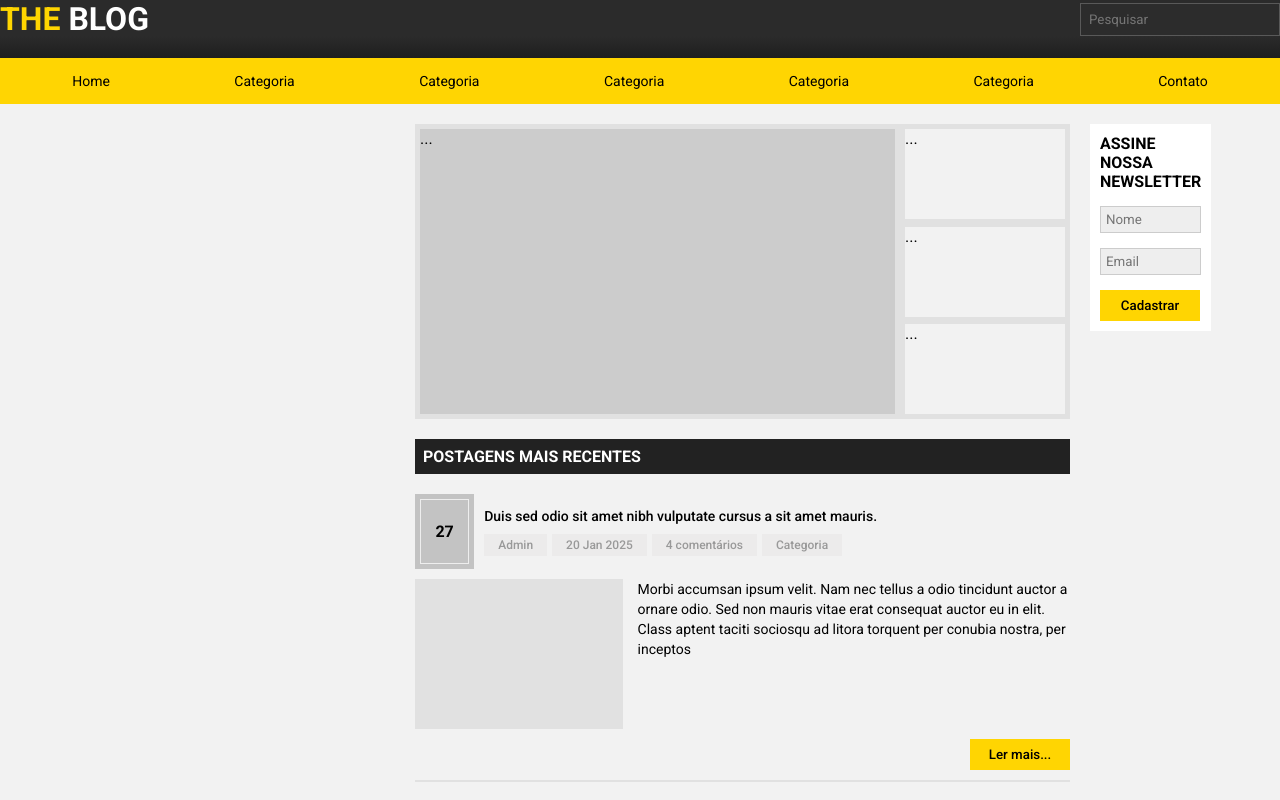
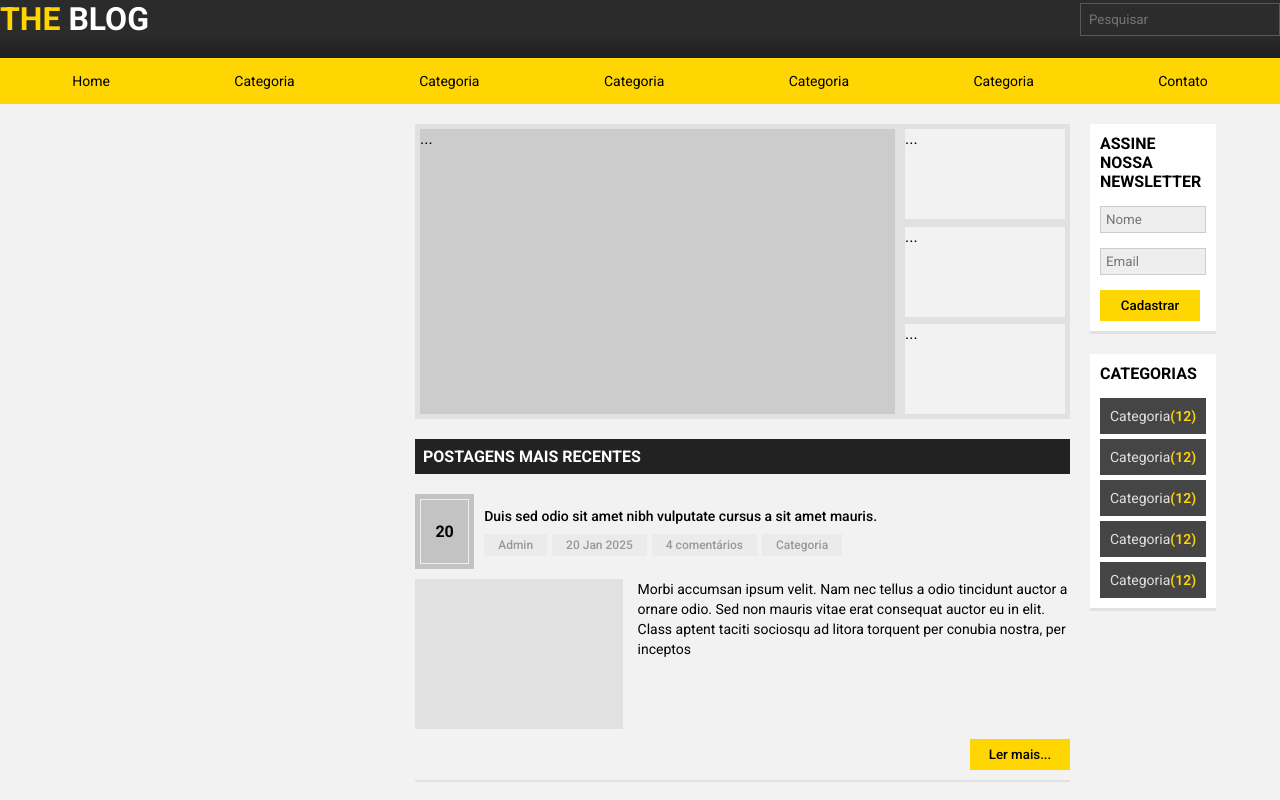
Before and after one commit to jlima32/angular-blog, an Angular app: page / in a window 1280 px wide. Shown: the top 800 px of the page. Built offline with nearby package versions, Linux system fonts and the light colour scheme.

Commit message:
category-menu component

```diff
--- /dev/null
+++ b/src/app/components/category-menu/category-menu.component.css
@@ -0,0 +1,35 @@
+#category-menu{
+  padding: 10px;
+  background-color: #FFF;
+  margin: 20px 0 0 20px;
+  border-bottom: 3px solid #E1e1e1;
+}
+
+h2{
+  font-size: 16px;
+  text-transform: uppercase;
+  margin-bottom: 15px;
+}
+
+ul{
+  list-style: none;
+  color: #000;
+  align-items: center;
+  justify-content: space-around;
+  font-size: 14px;
+}
+
+li{
+  display: flex;
+  justify-content: space-between;
+  align-items: center;
+  background-color: #454545;
+  color: #E1E1E1;
+  padding: 10px;
+  margin-top: 5px;
+}
+
+li p{
+  color: #FFD502;
+  font-weight: 600;
+}
--- /dev/null
+++ b/src/app/components/category-menu/category-menu.component.html
@@ -0,0 +1,12 @@
+<div id="category-menu">
+  <h2>Categorias</h2>
+  <nav>
+    <ul>
+      <li>Categoria<p>(12)</p></li>
+      <li>Categoria<p>(12)</p></li>
+      <li>Categoria<p>(12)</p></li>
+      <li>Categoria<p>(12)</p></li>
+      <li>Categoria<p>(12)</p></li>
+    </ul>
+  </nav>
+</div>
--- a/src/app/components/newsletter/newsletter.component.css
+++ b/src/app/components/newsletter/newsletter.component.css
@@ -2,6 +2,7 @@
   padding: 10px;
   background-color: #FFF;
   margin-left: 20px;
+  border-bottom: 3px solid #E1e1e1;
 }
 
 h2{
--- a/src/app/components/post/post.component.html
+++ b/src/app/components/post/post.component.html
@@ -1,7 +1,7 @@
 <div class="post-container">
   <div class="post-header">
     <div class="post-date">
-      <p>27</p>
+      <p>20</p>
     </div>
     <div class="post-title-info">
       <div class="post-title">
@@ -31,7 +31,7 @@
 <div class="post-container">
   <div class="post-header">
     <div class="post-date">
-      <p>27</p>
+      <p>20</p>
     </div>
     <div class="post-title-info">
       <div class="post-title">
@@ -61,7 +61,7 @@
 <div class="post-container">
   <div class="post-header">
     <div class="post-date">
-      <p>27</p>
+      <p>20</p>
     </div>
     <div class="post-title-info">
       <div class="post-title">
--- a/src/app/components/sidebar/sidebar.component.html
+++ b/src/app/components/sidebar/sidebar.component.html
@@ -1 +1,2 @@
 <app-newsletter></app-newsletter>
+<app-category-menu></app-category-menu>
--- a/src/app/components/sidebar/sidebar.component.ts
+++ b/src/app/components/sidebar/sidebar.component.ts
@@ -1,9 +1,10 @@
 import { Component } from '@angular/core';
 import { NewsletterComponent } from "../newsletter/newsletter.component";
+import { CategoryMenuComponent } from "../category-menu/category-menu.component";
 
 @Component({
   selector: 'app-sidebar',
-  imports: [NewsletterComponent],
+  imports: [NewsletterComponent, CategoryMenuComponent],
   templateUrl: './sidebar.component.html',
   styleUrl: './sidebar.component.css'
 })
```
Also changed, not shown: src/app/components/category-menu/category-menu.component.ts (added, +11 -0 lines).
